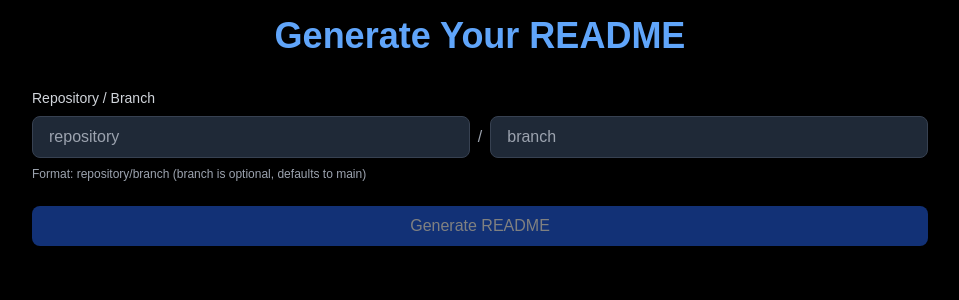
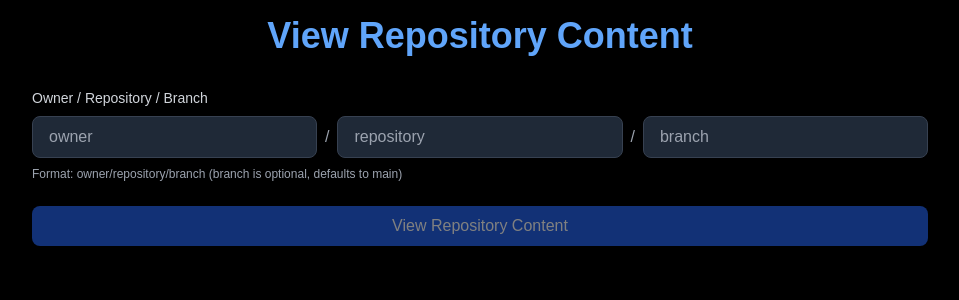
Before and after one commit to themohitnair/writeme, a Next.js app: page /readmegen in a window 1280 px wide. Shown: the top 300 px of the page, without its empty margins (160-1119 px from the left). Built offline with nearby package versions, Linux system fonts and the light colour scheme.

Commit message:
Modified readmegen page

```diff
--- a/src/app/readmegen/page.tsx
+++ b/src/app/readmegen/page.tsx
@@ -1,26 +1,14 @@
+'use client'
+
 import { useState, useCallback, useMemo } from 'react'
 import { FaClipboard, FaSpinner } from 'react-icons/fa'
-import { marked } from 'marked'
-import hljs from 'highlight.js'
 import { useRouter } from 'next/router'
-import 'highlight.js/styles/github-dark.css'
-import { MarkedOptions } from 'marked'
-
-const markedOptions = {
-    highlight: (code: string, lang: string) => {
-        const language = hljs.getLanguage(lang) ? lang : 'plaintext'
-        return hljs.highlight(code, { language }).value
-    },
-    langPrefix: 'hljs language-',
-} as MarkedOptions
-
-marked.setOptions(markedOptions)
 
 export default function ReadmeGenerator() {
+    const [owner, setOwner] = useState('')
     const [repository, setRepository] = useState('')
     const [branch, setBranch] = useState('')
     const [readme, setReadme] = useState('')
-    const [renderedReadme, setRenderedReadme] = useState('')
     const [loading, setLoading] = useState(false)
     const [error, setError] = useState('')
     const router = useRouter()
@@ -32,7 +20,6 @@ export default function ReadmeGenerator() {
         setLoading(true)
         setError('')
         setReadme('')
-        setRenderedReadme('')
 
         const branchToUse = branch || 'main'
 
@@ -43,49 +30,64 @@ export default function ReadmeGenerator() {
             }
 
             const response = await fetch(
-                `https://writeme-api.themohitnair.workers.dev/readmegen?repository=${encodeURIComponent(repository)}&branch=${encodeURIComponent(branchToUse)}&installation_id=${installation_id}`
+                `https://writeme-api.themohitnair.workers.dev/readmegen?owner=${encodeURIComponent(owner)}&repository=${encodeURIComponent(repository)}&branch=${encodeURIComponent(branchToUse)}&installation_id=${installation_id}`
             )
 
             if (!response.ok) {
-                throw new Error('Failed to generate README')
+                throw new Error('Failed to fetch repository content')
             }
 
-            const data = await response.text()
-            setReadme(data)
-            const rendered = await marked(data)
-            setRenderedReadme(rendered)
+            const data = await response.json()
+
+            let content = ''
+            for (const [filePath, fileContent] of Object.entries(data)) {
+                content += `### File: ${filePath}\n\n`
+                content += `${fileContent}\n\n`
+            }
+
+            setReadme(content)
         } catch (err) {
-            setError('Failed to generate README. Please check your repository details and try again.')
-            console.log('An Error occurred: ', err)
+            setError('Failed to fetch repository content. Please check your repository details and try again.')
+            console.error('An Error occurred: ', err)
         } finally {
             setLoading(false)
         }
-    }, [repository, branch, installation_id])
+    }, [owner, repository, branch, installation_id])
 
     const copyToClipboard = useCallback(async () => {
         try {
             await navigator.clipboard.writeText(readme)
         } catch (err) {
             setError('Failed to copy to clipboard')
-            console.log('An Error occurred: ', err)
+            console.error('An Error occurred: ', err)
         }
     }, [readme])
 
-    const isFormValid = useMemo(() => repository.trim() !== '', [repository])
+    const isFormValid = useMemo(() => owner.trim() !== '' && repository.trim() !== '', [owner, repository])
 
     return (
         <div className="min-h-screen bg-black text-white p-4">
             <div className="max-w-4xl mx-auto space-y-8">
                 <h1 className="text-3xl md:text-4xl font-bold text-center text-blue-400">
-                    Generate Your README
+                    View Repository Content
                 </h1>
 
                 <form onSubmit={generateReadme} className="space-y-6">
                     <div className="space-y-2">
-                        <label htmlFor="repository" className="block text-sm font-medium text-gray-300">
-                            Repository / Branch
+                        <label htmlFor="owner" className="block text-sm font-medium text-gray-300">
+                            Owner / Repository / Branch
                         </label>
                         <div className="flex items-center space-x-2">
+                            <input
+                                type="text"
+                                id="owner"
+                                value={owner}
+                                onChange={(e) => setOwner(e.target.value)}
+                                placeholder="owner"
+                                required
+                                className="flex-1 px-4 py-2 bg-gray-800 border border-gray-700 rounded-lg focus:ring-2 focus:ring-blue-500 focus:border-transparent"
+                            />
+                            <span className="text-gray-400">/</span>
                             <input
                                 type="text"
                                 id="repository"
@@ -106,7 +108,7 @@ export default function ReadmeGenerator() {
                             />
                         </div>
                         <p className="text-xs text-gray-400">
-                            Format: repository/branch (branch is optional, defaults to main)
+                            Format: owner/repository/branch (branch is optional, defaults to main)
                         </p>
                     </div>
 
@@ -118,10 +120,10 @@ export default function ReadmeGenerator() {
                         {loading ? (
                             <span className="inline-flex items-center">
                                 <FaSpinner className="w-4 h-4 mr-2 animate-spin" />
-                                Generating...
+                                Fetching Content...
                             </span>
                         ) : (
-                            'Generate README'
+                            'View Repository Content'
                         )}
                     </button>
                 </form>
@@ -132,10 +134,12 @@ export default function ReadmeGenerator() {
                     </div>
                 )}
 
-                {renderedReadme && (
+                {readme && (
                     <div className="space-y-4">
-                        <div className="flex items-center justify-between">
-                            <h2 className="text-xl font-semibold text-blue-400">Generated README</h2>
+                        <h2 className="text-xl font-semibold text-blue-400">Repository Content</h2>
+                        <pre className="bg-gray-800 text-white p-4 rounded-lg overflow-auto">
+                            {readme}
+                        </pre>
                         <button
                             onClick={copyToClipboard}
                             className="inline-flex items-center px-3 py-1 text-sm text-blue-400 border border-blue-400 rounded-lg hover:bg-blue-400/10 focus:outline-none focus:ring-2 focus:ring-offset-2 focus:ring-blue-500 focus:ring-offset-gray-900"
@@ -144,11 +148,6 @@ export default function ReadmeGenerator() {
                             Copy to Clipboard
                         </button>
                     </div>
-                        <div
-                            className="prose prose-invert max-w-none bg-gray-800 rounded-lg p-4 overflow-auto"
-                            dangerouslySetInnerHTML={{ __html: renderedReadme }}
-                        />
-                    </div>
                 )}
             </div>
         </div>
```
Lines whose indentation alone changed are shown as unchanged.
